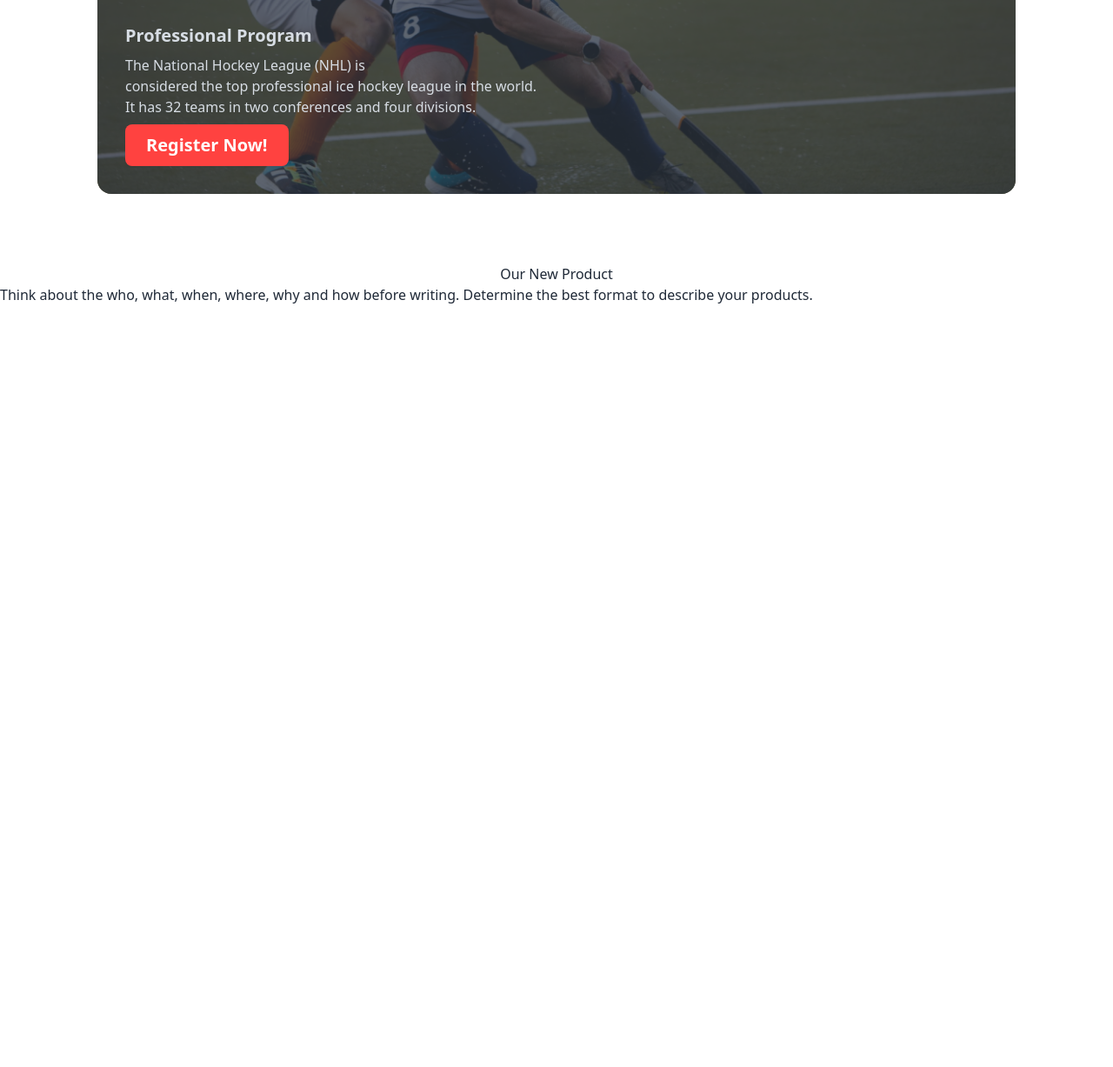
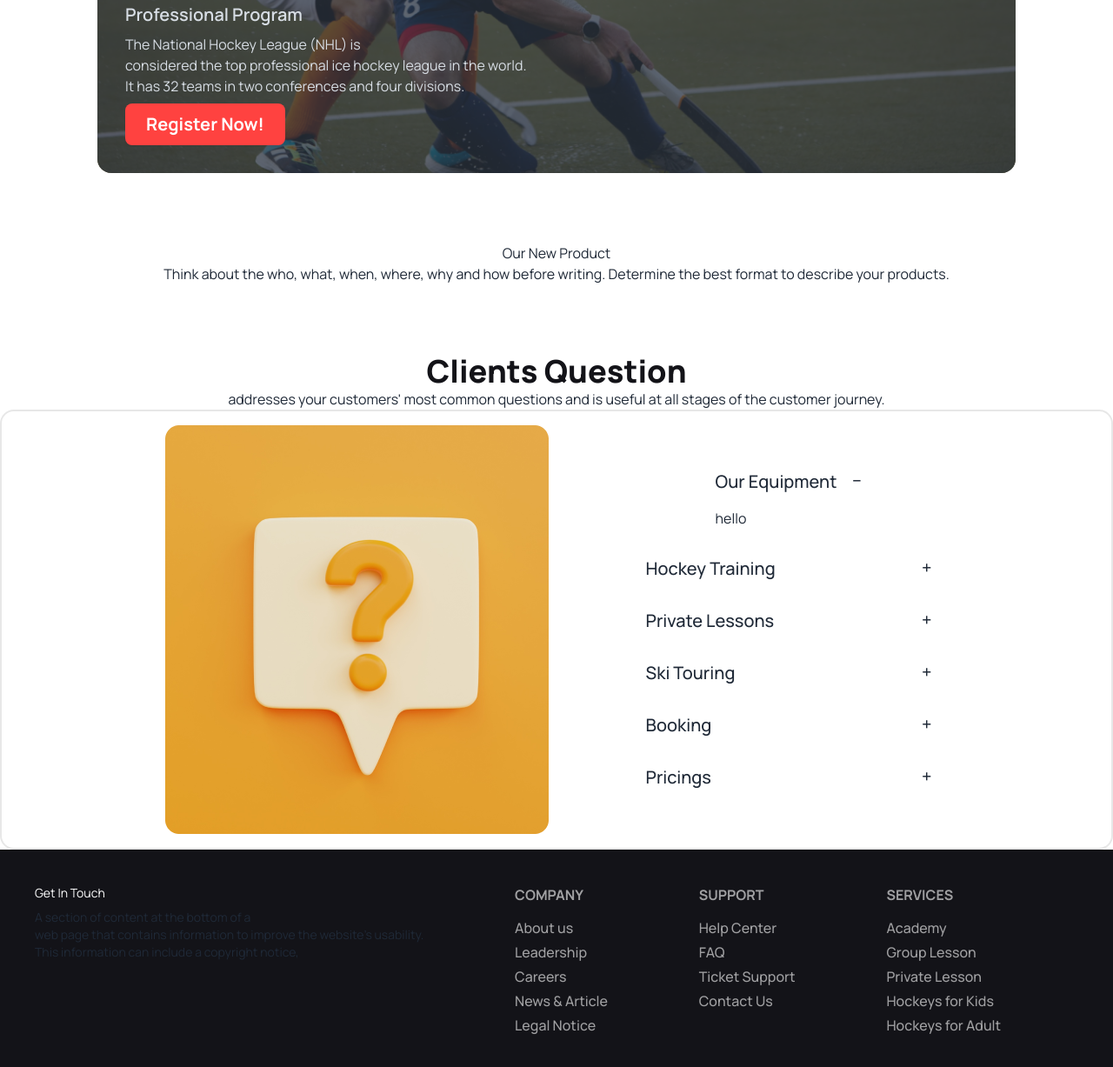
Before and after one commit to akashsabbir40/hockyes-assignment-03, a plain HTML site: page index.html in a window 1280 px wide. Shown: the part 1691-2918 px from the top of the page at 87% size. Before the commit the page ends 2042 px from the top, so only its background shows below. Drawn offline with nearby package versions, Linux system fonts and the light colour scheme.

Commit message:
i try and more try responsive but i cannot, finally finish my assignment

```diff
--- a/index.html
+++ b/index.html
@@ -14,8 +14,16 @@
   <script src="https://cdn.tailwindcss.com"></script>
   <!-- styled css -->
   <style>
-    .font-manrope {
+    * {
       font-family: 'Manrope', sans-serif;
+
+    }
+
+    .link {
+      color: rgba(255, 255, 255, 0.60);
+      font-size: 1rem;
+      font-weight: 500;
+
     }
   </style>
 </head>
@@ -120,7 +128,7 @@
         hockey
         nationwide.</p>
     </div>
-    <div class="container gap-6 lg:flex gap-6">
+    <div class="container gap-6  lg:flex gap-6">
       <div class="card w-[573px] sm:ml-5  lg:ml-28 bg-base-100 image-full">
         <figure><img src="./Images/2.png" alt="Shoes" /></figure>
         <div class="card-body mt-52">
@@ -160,14 +168,113 @@
                 </div>
               </div>
           </div>
-          <section class="new-product mt-20">
+          <section class="new-product my-20">
             <h1 class="text-center">Our New Product</h1>
-            <p>Think about the who, what, when, where, why and how before writing.
+            <p class="text-center">Think about the who, what, when, where, why and how before writing.
               Determine the best format to describe your products.</p>
           </section>
+          <!-- Faq Question -->
+          <section class="question">
+            <h2 class="text-center text-[#131318] text-4xl font-extrabold">Clients Question</h2>
+            <p class="text-center">addresses your customers' most common questions and is useful at all stages of the
+              customer journey.</p>
+            <div class="hero rounded-2xl border-2 border-[#1313181a]">
+              <div class="hero-content flex-col lg:px-6 lg:gap-24 lg:flex-row">
+                <img src="./Images/11.png" />
+                <div>
+                  <div class="collapse collapse-plus px-20">
+                    <input type="radio" name="my-accordion-3" checked="checked" />
+                    <div class="collapse-title text-xl font-medium">
+                      Our Equipment
+                    </div>
+                    <div class="collapse-content">
+                      <p>hello</p>
+                    </div>
+                  </div>
+                  <div class="collapse collapse-plus">
+                    <input type="radio" name="my-accordion-3" />
+                    <div class="collapse-title text-xl font-medium">
+                      Hockey Training
+                    </div>
+                    <div class="collapse-content">
+                      <p>hello</p>
+                    </div>
+                  </div>
+                  <div class="collapse collapse-plus ">
+                    <input type="radio" name="my-accordion-3" />
+                    <div class="collapse-title text-xl font-medium">
+                      Private Lessons
+                    </div>
+                    <div class="collapse-content">
+                      <p>hello</p>
+                    </div>
+                    <div class="collapse collapse-plus ">
+                      <input type="radio" name="my-accordion-3" />
+                      <div class="collapse-title text-xl font-medium">
+                        Ski Touring
+                      </div>
+                      <div class="collapse-content">
+                        <p>hello</p>
+                      </div>
+                      <div class="collapse collapse-plus ">
+                        <input type="radio" name="my-accordion-3" />
+                        <div class="collapse-title text-xl font-medium">
+                          Booking
+                        </div>
+                        <div class="collapse-content">
+                          <p>hello</p>
+                        </div>
+                        <div class="collapse collapse-plus">
+                          <input type="radio" name="my-accordion-3" />
+                          <div class="collapse-title text-xl font-medium">
+                            Pricings
+                          </div>
+                          <div class="collapse-content">
+                            <p>hello</p>
+                          </div>
+                        </div>
+                      </div>
+                    </div>
+                  </div>
+
+          </section>
+          <section>
+            <!-- get in touch -->
+          </section>
   </main>
-  <footer>
-
+  <footer class="footer p-10 bg-[#131318] text-base-content">
+    <aside>
+      <h2 class="text-[#fff]">Get In Touch</h2>
+      <p>A section of content at the bottom of a <br> web page that contains information to improve the website's
+        usability. <br>
+        This
+        information can include a copyright notice,
+      </p>
+      <div></div>
+    </aside>
+    <nav>
+      <header class="footer-title gap-6 text-base text-[#fff] font-bold">Company</header>
+      <a class="link link-hover">About us</a>
+      <a class="link link-hover">Leadership</a>
+      <a class="link link-hover">Careers</a>
+      <a class="link link-hover">News & Article</a>
+      <a class="link link-hover">Legal Notice</a>
+    </nav>
+    <nav>
+      <header class="footer-title gap-6 text-base text-[#fff] font-bold">Support</header>
+      <a class="link link-hover">Help Center</a>
+      <a class="link link-hover">FAQ</a>
+      <a class="link link-hover">Ticket Support</a>
+      <a class="link link-hover">Contact Us</a>
+    </nav>
+    <nav>
+      <header class="footer-title gap-6 text-base text-[#fff] font-bold">Services</header>
+      <a class="link link-hover">Academy</a>
+      <a class="link link-hover">Group Lesson</a>
+      <a class="link link-hover">Private Lesson</a>
+      <a class="link link-hover">Hockeys for Kids</a>
+      <a class="link link-hover">Hockeys for Adult</a>
+    </nav>
   </footer>
 </body>
 
```
